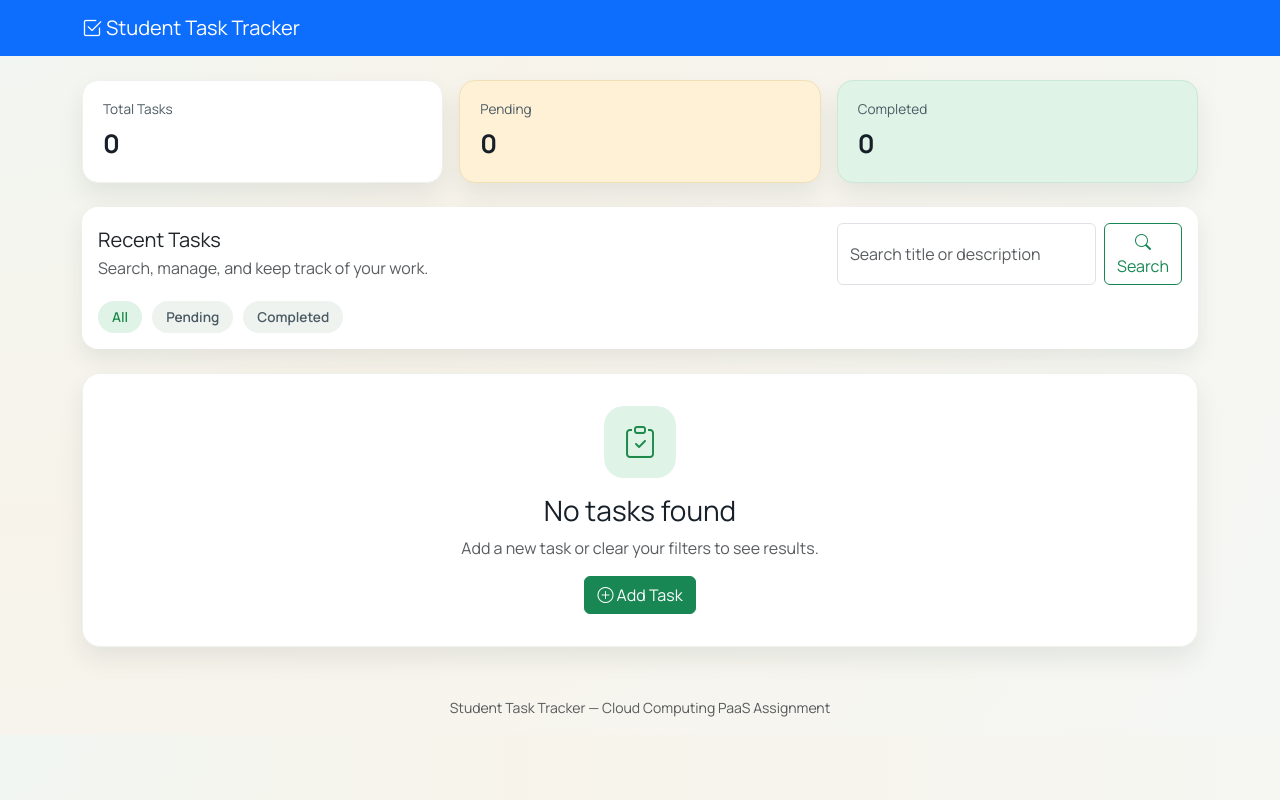
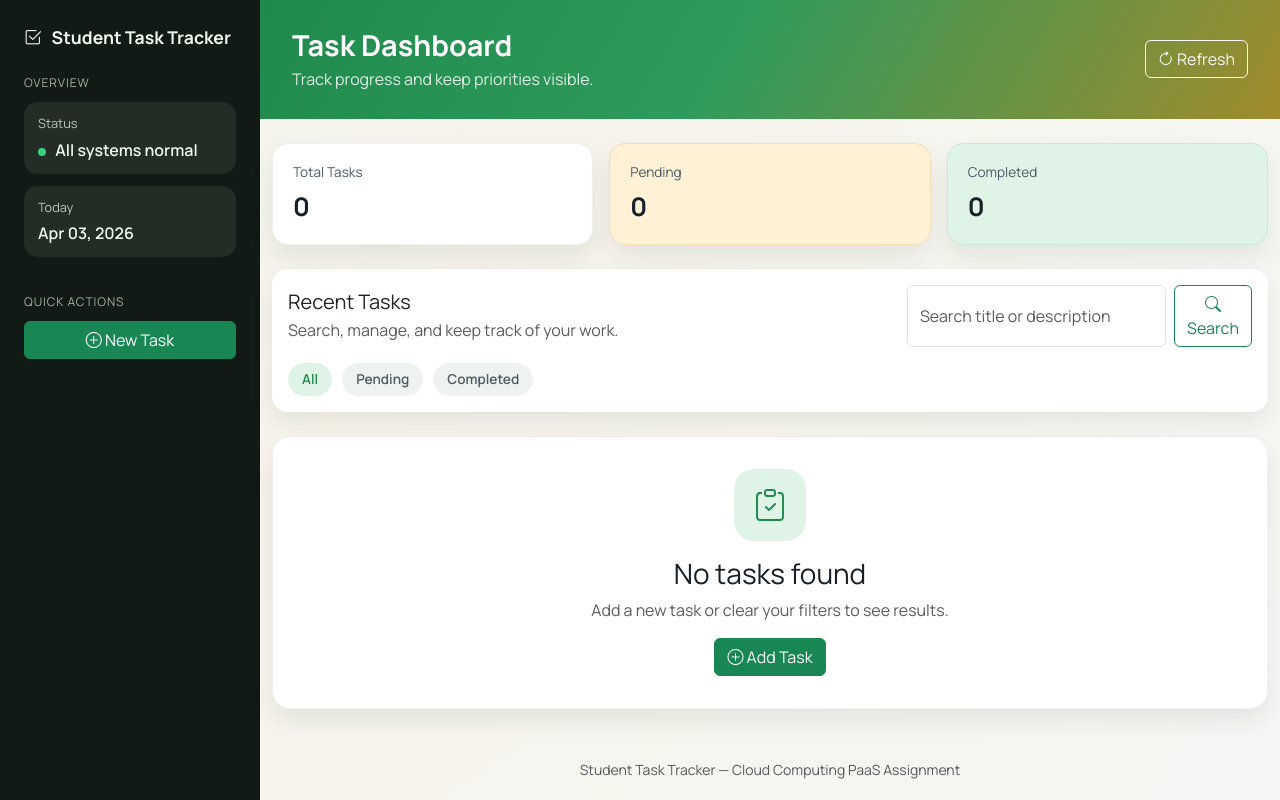
Before and after one commit to NundaElroy/student_App_Cloudassignment, a Flask app: page / in a window 1280 px wide. Run offline with Flask 3, Linux system fonts and the light colour scheme.

Commit message:
Railway readiness and layout

```diff
--- a/templates/base.html
+++ b/templates/base.html
@@ -12,17 +12,49 @@
 </head>
 <body>
 
-    <!-- Navbar -->
-    <nav class="navbar navbar-expand-lg navbar-dark bg-primary">
-        <div class="container">
-            <a class="navbar-brand" href="{{ url_for('index') }}">
-                <i class="bi bi-check2-square"></i> Student Task Tracker
+    <div class="app-shell">
+        <!-- Sidebar -->
+        <aside class="app-sidebar">
+            <div class="brand">
+                <i class="bi bi-check2-square"></i>
+                <span>Student Task Tracker</span>
+            </div>
+            <div class="sidebar-section">
+                <div class="section-title">Overview</div>
+                <div class="sidebar-card">
+                    <div class="sidebar-label">Status</div>
+                    <div class="sidebar-value">
+                        <span class="health-dot"></span> All systems normal
+                    </div>
+                </div>
+                <div class="sidebar-card">
+                    <div class="sidebar-label">Today</div>
+                    <div class="sidebar-value">{{ today }}</div>
+                </div>
+            </div>
+            <div class="sidebar-section">
+                <div class="section-title">Quick Actions</div>
+                <a class="btn btn-success w-100" href="{{ url_for('add_task') }}">
+                    <i class="bi bi-plus-circle"></i> New Task
                 </a>
             </div>
-    </nav>
+        </aside>
 
         <!-- Main Content -->
-    <div class="container mt-4">
+        <main class="app-content">
+            <header class="app-header">
+                <div>
+                    <h1 class="app-title">Task Dashboard</h1>
+                    <p class="app-subtitle">Track progress and keep priorities visible.</p>
+                </div>
+                <div class="header-actions">
+                    <a href="{{ url_for('index') }}" class="btn btn-outline-light">
+                        <i class="bi bi-arrow-clockwise"></i> Refresh
+                    </a>
+                </div>
+            </header>
+
+            <div class="container-fluid py-4">
                 <!-- Flash Messages -->
                 {% with messages = get_flashed_messages(with_categories=true) %}
                     {% if messages %}
@@ -39,9 +71,11 @@
             </div>
 
             <!-- Footer -->
-    <footer class="text-center text-muted mt-5 mb-3">
+            <footer class="text-center text-muted mt-4 mb-3">
                 <small>Student Task Tracker &mdash; Cloud Computing PaaS Assignment</small>
             </footer>
+        </main>
+    </div>
 
     <!-- Bootstrap JS -->
     <script src="https://cdn.jsdelivr.net/npm/bootstrap@5.3.0/dist/js/bootstrap.bundle.min.js"></script>
```
Also changed, not shown: README.md, 1 other file. Lines whose indentation alone changed are shown as unchanged.
